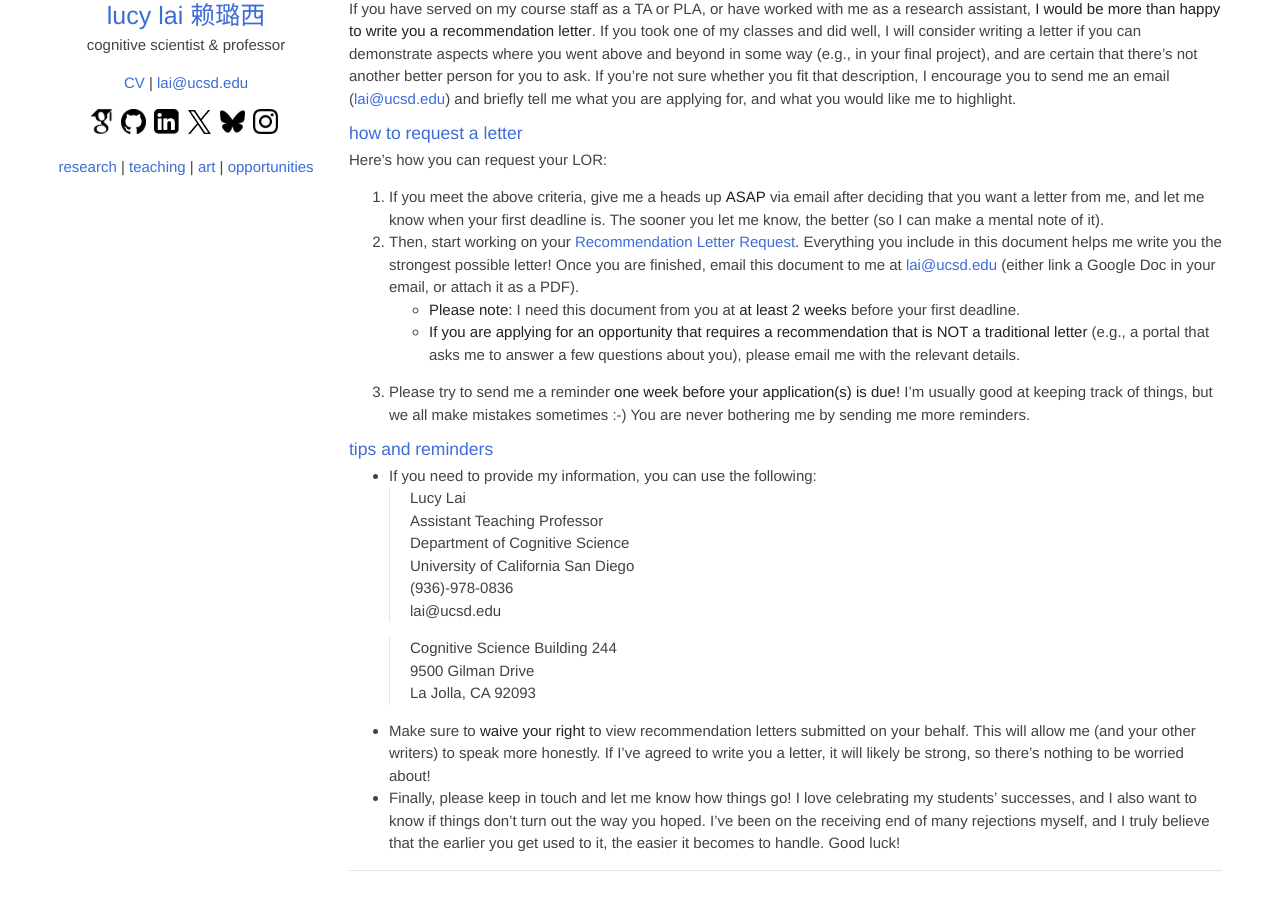
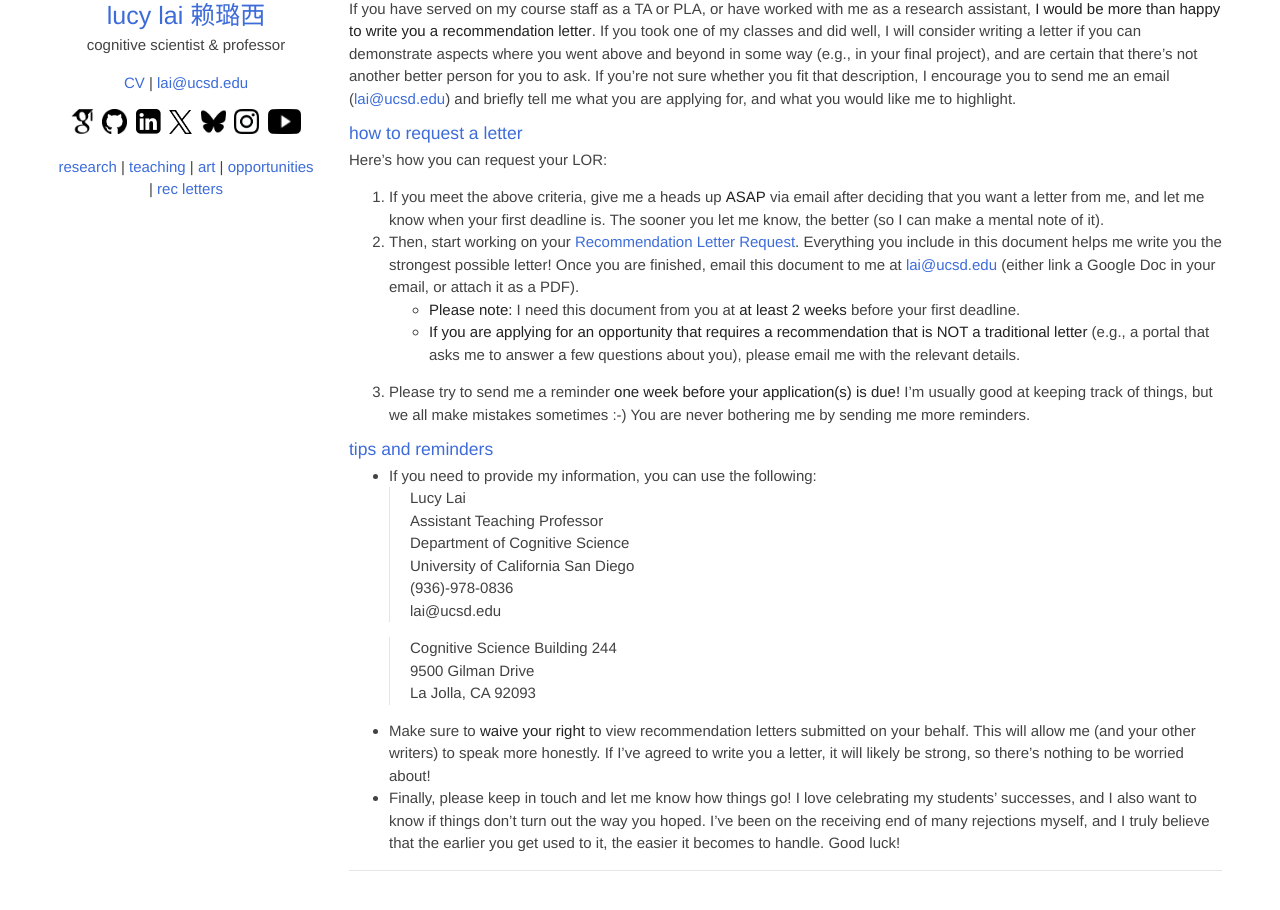
Before and after one commit to lucylai96/lucylai96.github.io, a Jekyll site: the page built from letters.md, in a window 1280 px wide and 1192 px high. Shown: the part 251-1161 px from the top of the window. Built offline with Jekyll 4.4.1, drawn with Linux system fonts in a browser that asks for light colours; our own code applies the rules of GitHub Pages for plain Markdown files.

Commit message:
Update default.html

```diff
--- a/_layouts/default.html
+++ b/_layouts/default.html
@@ -41,11 +41,11 @@
     <img src="https://lucylai.com/files/bluesky.png" style="height:25px; width:auto;">&nbsp</a>
              <a href="https://instagram.com/drlucylai" target="_blank">
     <img src="https://lucylai.com/files/insta.png" style="height:25px; width:auto;">&nbsp</a>
-    <!--         <a href="https://youtube.com/@drlucylai" target="_blank">
-    <img src="https://lucylai.com/files/youtube.png" style="height:25px; width:auto;"></a> -->
+             <a href="https://youtube.com/@drlucylai" target="_blank">
+    <img src="https://lucylai.com/files/youtube.png" style="height:25px; width:auto;"></a>
         </p>
 
-         <p> <a href="http://lucylai.com/research.html">research</a> | <a href="http://lucylai.com/teaching.html">teaching</a> | <a href="http://lucylai.com/art.html">art</a> | <a href="http://lucylai.com/opps.html">opportunities</a>
+         <p> <a href="http://lucylai.com/research.html">research</a> | <a href="http://lucylai.com/teaching.html">teaching</a> | <a href="http://lucylai.com/art.html">art</a> | <a href="http://lucylai.com/opps.html">opportunities</a> | <a href="http://lucylai.com/letters.html">rec letters</a>
 </p>
 
         <!--<p> <a href="http://lucylai.com/research.html">research</a> | <a href="http://lucylai.com/teaching.html">teaching</a> | <a href="http://lucylai.com/art.html">art</a>-->
```
